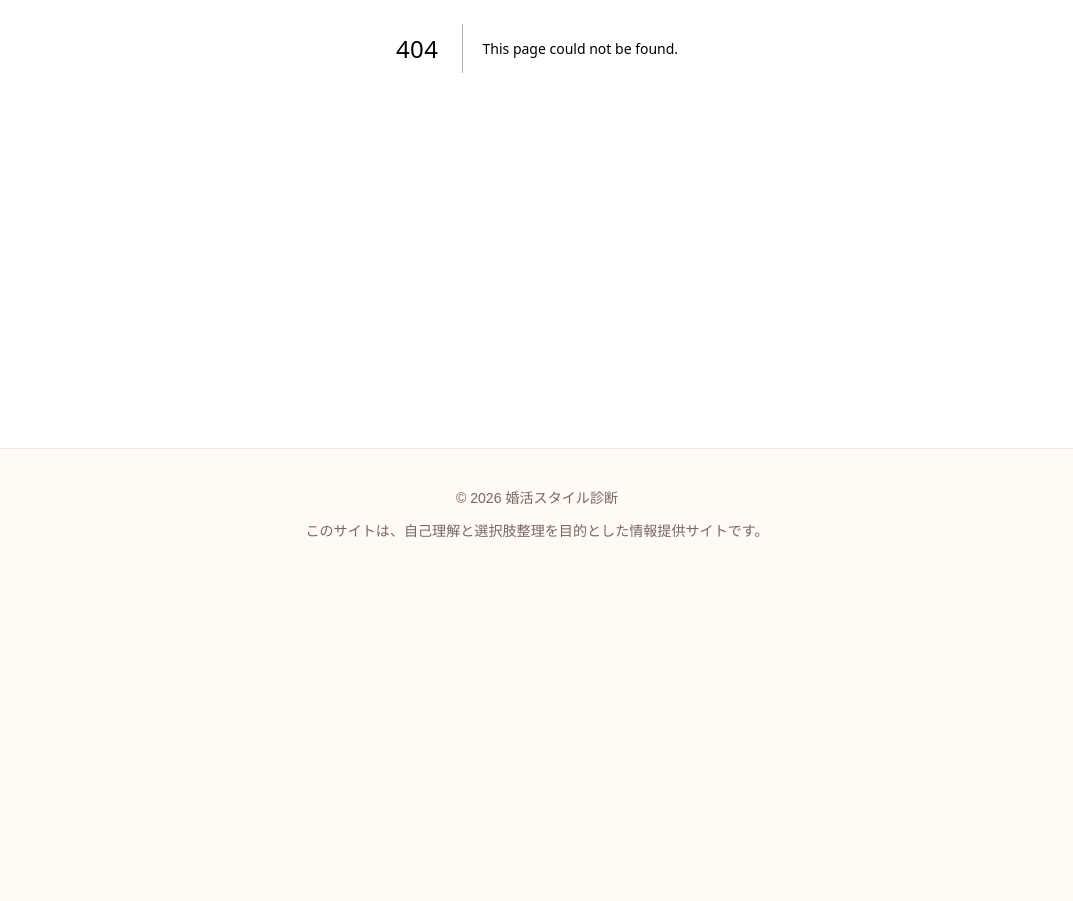
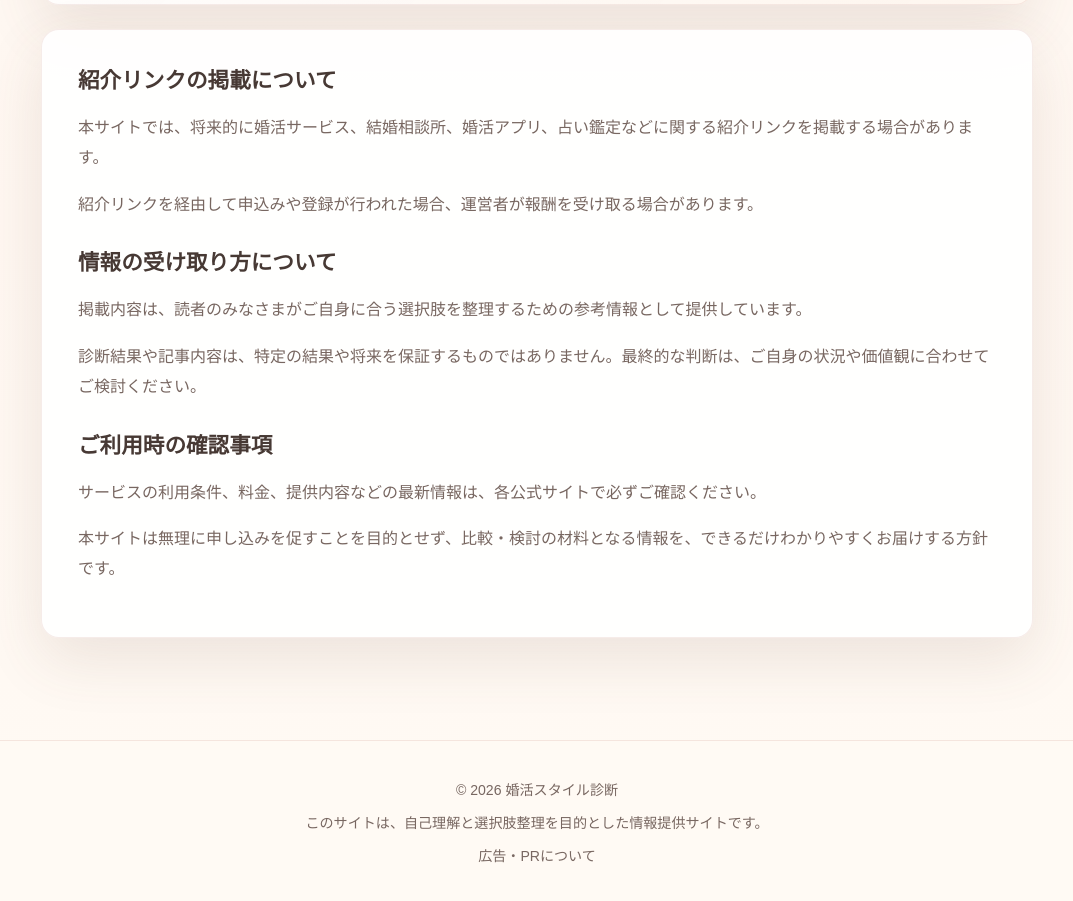
Before and after one commit to kenichis1971-cloud/konkatsu-diagnosis-site, a Next.js app: page /advertising in a window 1280 px wide. Before the commit this address had no page. Shown: the part 413-1314 px from the top of the page, without its empty margins (103-1176 px from the left). Before the commit the page ends 993 px from the top, so only its background shows below. Built offline with nearby package versions, Linux system fonts and the light colour scheme.

Commit message:
Add advertising disclosure page and footer link

```diff
--- /dev/null
+++ b/app/advertising/page.tsx
@@ -0,0 +1,42 @@
+import { PageShell } from "@/components/PageShell";
+import { createPageMetadata } from "@/lib/seo";
+
+export const metadata = createPageMetadata({
+  title: "広告・PRについて",
+  description:
+    "婚活スタイル診断サイトにおける広告・PR表記の方針と、紹介情報の取り扱いについてご案内します。",
+  path: "/advertising",
+});
+
+export default function AdvertisingPage() {
+  return (
+    <PageShell
+      title="広告・PRについて"
+      lead="本サイトにおける紹介情報の掲載方針について、あらかじめご案内します。"
+    >
+      <h2>紹介リンクの掲載について</h2>
+      <p>
+        本サイトでは、将来的に婚活サービス、結婚相談所、婚活アプリ、占い鑑定などに関する紹介リンクを掲載する場合があります。
+      </p>
+      <p>
+        紹介リンクを経由して申込みや登録が行われた場合、運営者が報酬を受け取る場合があります。
+      </p>
+
+      <h2>情報の受け取り方について</h2>
+      <p>
+        掲載内容は、読者のみなさまがご自身に合う選択肢を整理するための参考情報として提供しています。
+      </p>
+      <p>
+        診断結果や記事内容は、特定の結果や将来を保証するものではありません。最終的な判断は、ご自身の状況や価値観に合わせてご検討ください。
+      </p>
+
+      <h2>ご利用時の確認事項</h2>
+      <p>
+        サービスの利用条件、料金、提供内容などの最新情報は、各公式サイトで必ずご確認ください。
+      </p>
+      <p>
+        本サイトは無理に申し込みを促すことを目的とせず、比較・検討の材料となる情報を、できるだけわかりやすくお届けする方針です。
+      </p>
+    </PageShell>
+  );
+}
--- a/app/layout.tsx
+++ b/app/layout.tsx
@@ -38,6 +38,7 @@ const navigation = [
   { href: "/privacy", label: "プライバシー" },
   { href: "/terms", label: "利用規約" },
   { href: "/contact", label: "お問い合わせ" },
+  { href: "/advertising", label: "広告・PRについて" },
 ];
 
 export default function RootLayout({ children }: Readonly<{ children: ReactNode }>) {
@@ -66,6 +67,9 @@ export default function RootLayout({ children }: Readonly<{ children: ReactNode
         <footer className="site-footer">
           <p>© {new Date().getFullYear()} 婚活スタイル診断</p>
           <p>このサイトは、自己理解と選択肢整理を目的とした情報提供サイトです。</p>
+          <p>
+            <Link href="/advertising">広告・PRについて</Link>
+          </p>
         </footer>
       </body>
     </html>
--- a/app/sitemap.ts
+++ b/app/sitemap.ts
@@ -13,6 +13,7 @@ export default function sitemap(): MetadataRoute.Sitemap {
     "/privacy",
     "/terms",
     "/contact",
+    "/advertising",
   ];
 
   return routes.map((route) => ({
```
